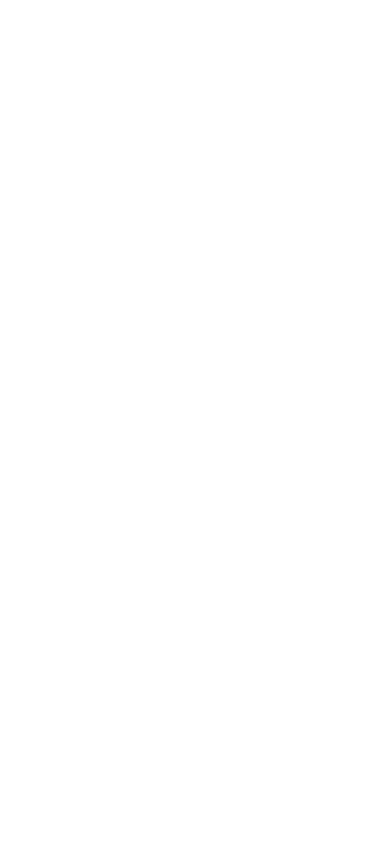
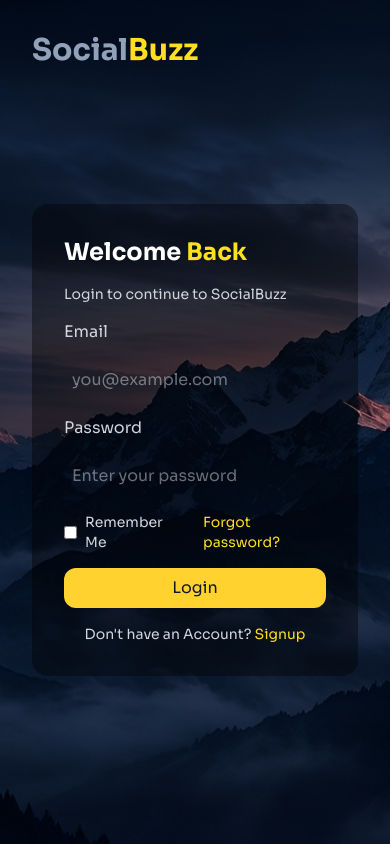
Before and after one commit to AshishResolute/SocialBuzz_Frontend, a React (Vite) app: page /login in a window 390 px wide. Before the commit this address had no page. Built offline with nearby package versions, Linux system fonts and the light colour scheme.

Commit message:
Finished styling login form is responsive with clean UI

```diff
--- a/src/components/auth/loginForm.jsx
+++ b/src/components/auth/loginForm.jsx
@@ -1,19 +1,37 @@
-const LoginForm = ()=>{
-    return(
-        <form action="">
-            <h2 className="text-xl font-bold">Welcome<span className="text-yellow-300">Back</span></h2>
-            <p>Login to continue to SocialBuzz</p>
-            <label htmlFor="email">Email</label>
-            <input type="email" name="email" id="email" placeholder="you@example.com"/>
-            <label htmlFor="password">Email</label>
-            <input type="password" name="password" id="password" placeholder="Enter your password"/>
-            <div>
-                <div><input type="checkbox" id="remember" />
-                <label htmlFor="remember">Remember Me</label></div>
-                <a href="#">Forgot password</a>
-            </div>
-            <button>Login</button>
-            <p>Don't have an Account? <a href="#">Signup</a></p>
-        </form>
-    )
-}
+export const LoginForm = () => {
+  return (
+    <form action="" className="flex flex-col bg-black/40  rounded-2xl p-8 gap-4 text-gray-300">
+      <h2 className="text-2xl font-bold text-white">
+        Welcome <span className="text-yellow-300">Back</span>
+      </h2>
+      <p className="text-sm">Login to continue to SocialBuzz</p>
+      <label htmlFor="email">Email</label>
+      <input
+        type="email"
+        name="email"
+        id="email"
+        placeholder="you@example.com"
+        className="p-2"
+      />
+      <label htmlFor="password">Password</label>
+      <input
+        type="password"
+        name="password"
+        id="password"
+        placeholder="Enter your password"
+        className="p-2"
+      />
+      <div className="grid grid-cols-2 gap-4 text-sm">
+        <div className="flex justify-center items-center gap-2">
+          <input type="checkbox" id="remember" />
+          <label htmlFor="remember">Remember Me</label>
+        </div>
+        <a href="#" className="text-yellow-300">Forgot password?</a>
+      </div>
+      <button className="bg-amber-300 p-2 rounded-xl text-gray-900 hover:bg-black hover:text-yellow-300 transition-colors duration-300">Login</button>
+      <p className="text-sm text-center">
+        Don't have an Account? <a href="#" className="text-yellow-300">Signup</a>
+      </p>
+    </form>
+  );
+};
--- a/src/components/auth/signupForm.jsx
+++ b/src/components/auth/signupForm.jsx
@@ -0,0 +1,38 @@
+export const SignupForm = () => {
+  return (
+    <form action="">
+      <h2 className="text-xl font-bold">
+        Create Your<span className="text-yellow-300">Account</span>
+      </h2>
+      <p>join the community and start sharing</p>
+      <label htmlFor="text">Full name</label>
+      <input type="text" name="text" id="text" placeholder="Enter your name" />
+      <label htmlFor="email">Email address</label>
+      <input
+        type="email"
+        name="email"
+        id="email"
+        placeholder="you@example.com"
+      />
+      <label htmlFor="password">Password</label>
+      <input
+        type="password"
+        name="password"
+        id="password"
+        placeholder="Create a strong password"
+      />
+      <label htmlFor="confirm_password">Confirm password</label>
+      <input
+        type="confirm_password"
+        name="confirm_password"
+        id="confirm_password"
+        placeholder="Confirm password"
+      />
+
+      <button>Signup</button>
+      <p>
+        Already have an Account? <a href="#">Login</a>
+      </p>
+    </form>
+  );
+};
--- a/src/main.jsx
+++ b/src/main.jsx
@@ -1,4 +1,3 @@
-
 import { createRoot } from "react-dom/client";
 import "./index.css";
 import { Auth } from "./pages/Auth.jsx";
@@ -6,7 +5,8 @@
 createRoot(document.getElementById("root")).render(
   <BrowserRouter>
     <Routes>
-      <Route path='auth' element={<Auth/>}/>
+      <Route path="/login" element={<Auth mode="login" />} />
+      <Route path="/signup" element={<Auth mode="signup" />} />
     </Routes>
   </BrowserRouter>,
 );
--- a/src/pages/Auth.jsx
+++ b/src/pages/Auth.jsx
@@ -1,7 +1,15 @@
-export const Auth = ()=>{
-    return (
-        <div className="bg-[url(../../src/assets/socialBuzzAuth.jpg)] h-screen w-screen bg-cover bg-center bg-no-repeat font-sora p-8">
-            <h1 className="text-3xl font-bold">Social<span className="text-3xl font-bold text-yellow-300">Buzz</span></h1>
-        </div>
-    )
-}
+import { LoginForm } from "../components/auth/loginForm.jsx";
+import { SignupForm } from "../components/auth/signupForm.jsx";
+
+export const Auth = ({ mode }) => {
+  return (
+    <div className="bg-[url(../../src/assets/socialBuzzAuth.jpg)] h-screen w-screen bg-cover bg-center bg-no-repeat font-sora p-8 flex flex-col">
+      <h1 className="text-3xl font-bold text-slate-400">
+        Social<span className="text-3xl font-bold text-yellow-300">Buzz</span>
+      </h1>
+      <div className="flex items-center justify-center flex-1">
+      {mode === "login" ? <LoginForm /> : <SignupForm />}
+      </div>
+    </div>
+  );
+};
```
